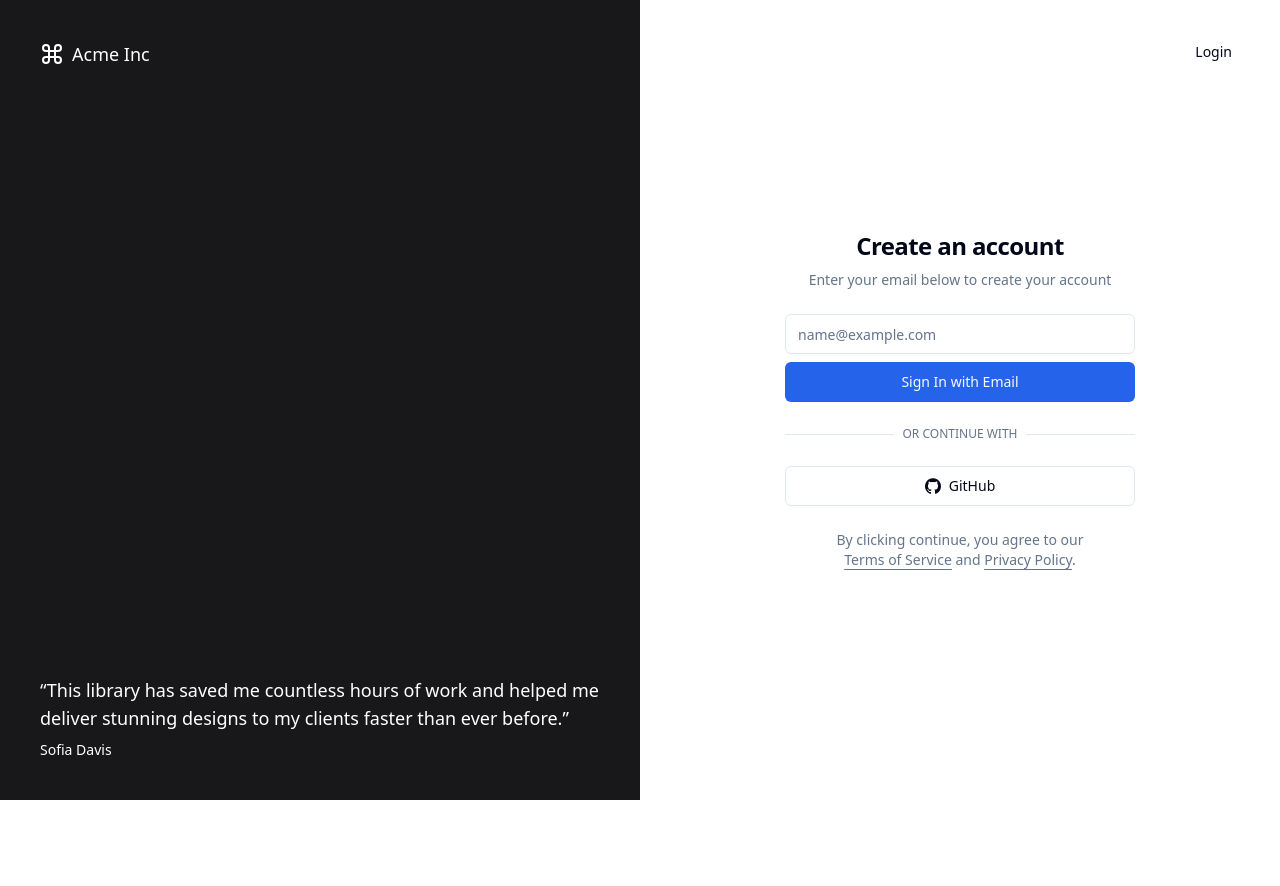
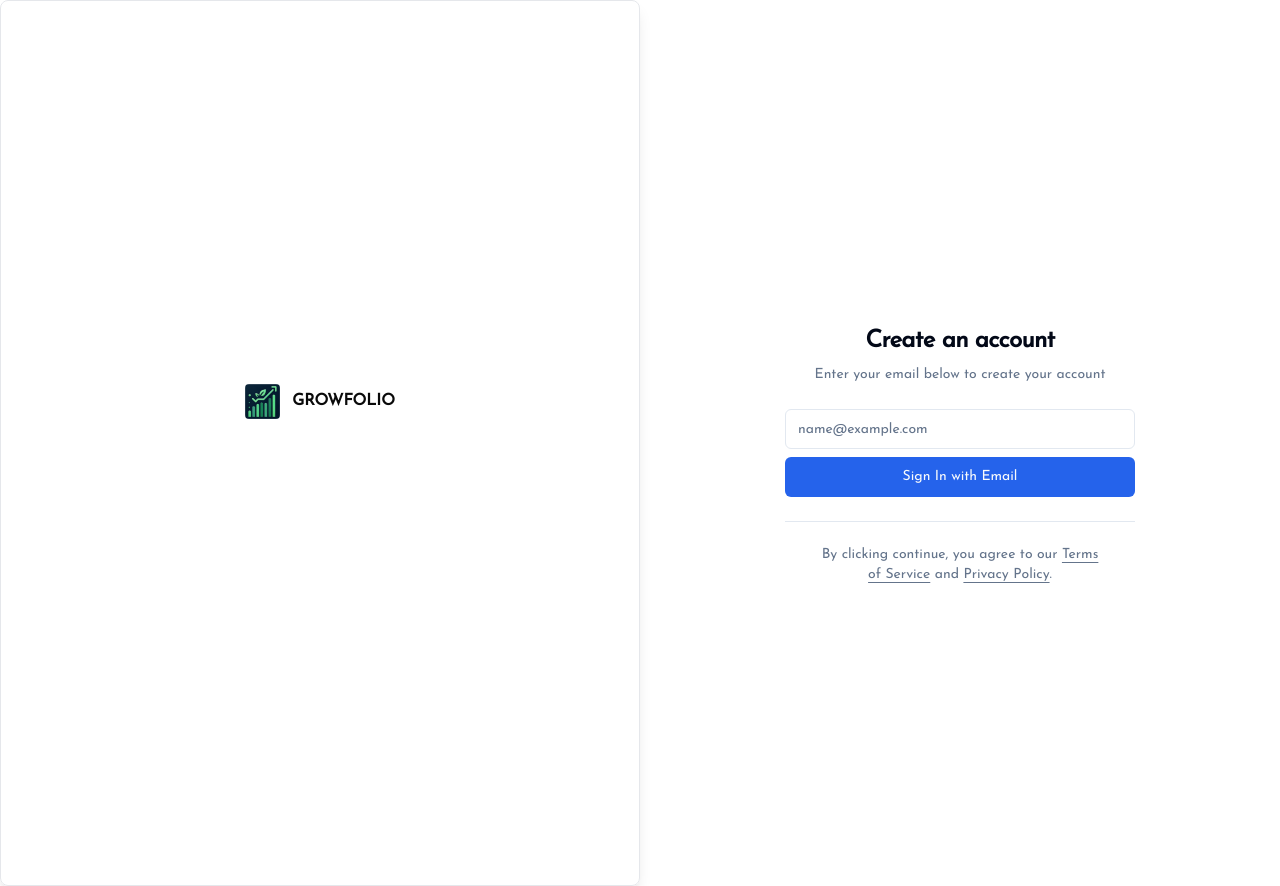
Before and after one commit to akhilvc10/portfolio-tracker-dh, a React (Vite) app: page /login in a window 1280 px wide. Before the commit the page ends 800 px from the top, so only its background shows below. Built offline with nearby package versions, Linux system fonts and the light colour scheme.

Commit message:
fix(): added login / logout functionality (mock)

```diff
--- a/src/App.tsx
+++ b/src/App.tsx
@@ -6,9 +6,11 @@ import NoMatch from "./pages/NoMatch";
 import ProfilePage from "./pages/ProfilePage";
 import LoginPage from "./pages/LoginPage";
 import UnAuthLayout from "./layouts/UnAuthLayout";
+import { useAuth } from "./hooks/useAuth";
 
 export default function App() {
-	const isLoggedIn = false;
+	const { isLoggedIn } = useAuth();
+
 	return (
 		<Routes>
 			{isLoggedIn ? (
--- /dev/null
+++ b/src/components/Logo/Logo.tsx
@@ -0,0 +1,17 @@
+import logo from "@/assets/logo.png";
+import { cn } from "@/lib/utils";
+
+export default function Logo({ classNames }) {
+	return (
+		<div
+			className={cn(
+				`border-border-color gap-3 text-typography-2 dark:text-typography-2 flex items-center justify-center self-stretch whitespace-nowrap rounded-xl font-bold uppercase ${classNames}`
+			)}
+		>
+			<div className="w-[35px] h-[35px] ">
+				<img src={logo} className="w-full h-full rounded-sm" alt="" />
+			</div>
+			<p className="text-typography-2 font-primary">GrowFolio</p>
+		</div>
+	);
+}
--- a/src/components/Navbar/Navbar.tsx
+++ b/src/components/Navbar/Navbar.tsx
@@ -5,9 +5,9 @@ import { Dialog, DialogContent } from "@/components/ui/dialog";
 import { Button } from "@/components/ui/button";
 import { useState } from "react";
 
-import logo from "@/assets/logo.png";
 import { ProfileDropDown } from "../ProfileDropDown/ProfileDropDown";
 import ThemeSwitch from "../ThemeSwitch/ThemeSwitch";
+import Logo from "../Logo/Logo";
 interface NavLink {
 	id: number;
 	url: string;
@@ -45,12 +45,7 @@ export default function Navbar({ links }: { links: Array<NavLink> }) {
 	return (
 		<header className="bg-card-bg flex justify-center text-center text-sm capitalize leading-tight tracking-tight font-primary">
 			<nav className="border-b-border-color flex w-full items-center justify-between border-b border-solid px-9 py-4 max-md:max-w-full max-md:flex-wrap max-md:px-5">
-				<div className="border-border-color gap-3 text-typography-2 dark:text-typography-2 flex items-center justify-center self-stretch whitespace-nowrap rounded-xl font-bold uppercase">
-					<div className="w-[35px] h-[35px] ">
-						<img src={logo} className="w-full h-full rounded-sm" alt="" />
-					</div>
-					<p className="text-typography-2 font-primary">GrowFolio</p>
-				</div>
+				<Logo classNames="" />
 				<div className="text-typography-1 my-auto flex justify-between gap-5 self-stretch max-md:max-w-full max-md:flex-wrap">
 					<ul className="hidden w-full justify-center space-x-3 lg:flex text-typography-1 font-primary">
 						<li>
--- a/src/components/ProfileDropDown/ProfileDropDown.tsx
+++ b/src/components/ProfileDropDown/ProfileDropDown.tsx
@@ -8,12 +8,19 @@ import {
 	DropdownMenuSeparator,
 	DropdownMenuTrigger
 } from "@/components/ui/dropdown-menu";
+import { useAuth } from "@/hooks/useAuth";
 
 export function ProfileDropDown() {
 	const navigate = useNavigate();
+	const { logout } = useAuth();
 
 	const onClickProfile = () => {
 		navigate("/profile");
+	};
+
+	const onClickLogoutHandler = () => {
+		navigate("/");
+		logout();
 	};
 
 	return (
@@ -31,7 +38,9 @@ export function ProfileDropDown() {
 				<DropdownMenuLabel>My Account</DropdownMenuLabel>
 				<DropdownMenuItem onClick={onClickProfile}>Profile</DropdownMenuItem>
 				<DropdownMenuSeparator />
-				<DropdownMenuItem>Log out</DropdownMenuItem>
+				<DropdownMenuItem onClick={onClickLogoutHandler}>
+					Log out
+				</DropdownMenuItem>
 			</DropdownMenuContent>
 		</DropdownMenu>
 	);
--- a/src/components/UserForm/UserForm.tsx
+++ b/src/components/UserForm/UserForm.tsx
@@ -5,11 +5,15 @@ import { Button } from "../ui/button";
 import { Input } from "../ui/input";
 import { Label } from "../ui/label";
 import { Icons } from "../Icons/Icons";
+import { useAuth } from "@/hooks/useAuth";
+import { useNavigate } from "react-router-dom";
 
 interface UserAuthFormProps extends React.HTMLAttributes<HTMLDivElement> {}
 
 export function UserAuthForm({ className, ...props }: UserAuthFormProps) {
 	const [isLoading, setIsLoading] = React.useState<boolean>(false);
+	const { login } = useAuth();
+	const navigate = useNavigate();
 
 	async function onSubmit(event: React.SyntheticEvent) {
 		event.preventDefault();
@@ -19,6 +23,11 @@ export function UserAuthForm({ className, ...props }: UserAuthFormProps) {
 			setIsLoading(false);
 		}, 3000);
 	}
+
+	const navigateToDashboard = () => {
+		navigate("/");
+		login();
+	};
 
 	return (
 		<div className={cn("grid gap-6", className)} {...props}>
@@ -38,7 +47,7 @@ export function UserAuthForm({ className, ...props }: UserAuthFormProps) {
 							disabled={isLoading}
 						/>
 					</div>
-					<Button disabled={isLoading}>
+					<Button onClick={navigateToDashboard} disabled={isLoading}>
 						{isLoading && (
 							<Icons.spinner className="mr-2 h-4 w-4 animate-spin" />
 						)}
@@ -50,20 +59,7 @@ export function UserAuthForm({ className, ...props }: UserAuthFormProps) {
 				<div className="absolute inset-0 flex items-center">
 					<span className="w-full border-t" />
 				</div>
-				<div className="relative flex justify-center text-xs uppercase">
-					<span className="bg-background px-2 text-muted-foreground">
-						Or continue with
-					</span>
-				</div>
 			</div>
-			<Button variant="outline" type="button" disabled={isLoading}>
-				{isLoading ? (
-					<Icons.spinner className="mr-2 h-4 w-4 animate-spin" />
-				) : (
-					<Icons.gitHub className="mr-2 h-4 w-4" />
-				)}{" "}
-				GitHub
-			</Button>
 		</div>
 	);
 }
--- /dev/null
+++ b/src/context/AuthContext.tsx
@@ -0,0 +1,17 @@
+import { AuthContext } from "@/hooks/useAuth";
+import { useState } from "react";
+
+export const AuthProvider = ({ children }) => {
+	const [isLoggedIn, setIsLoggedIn] = useState(false);
+
+	const login = () => setIsLoggedIn(true);
+	const logout = () => setIsLoggedIn(false);
+
+	const value = {
+		isLoggedIn,
+		login,
+		logout
+	};
+
+	return <AuthContext.Provider value={value}>{children}</AuthContext.Provider>;
+};
--- /dev/null
+++ b/src/hooks/useAuth.ts
@@ -0,0 +1,7 @@
+import { createContext, useContext } from "react";
+
+export const AuthContext = createContext({});
+
+export function useAuth() {
+	return useContext(AuthContext);
+}
--- a/src/main.tsx
+++ b/src/main.tsx
@@ -4,11 +4,14 @@ import { BrowserRouter } from "react-router-dom";
 
 import "./globals.css";
 import App from "./App";
+import { AuthProvider } from "./context/AuthContext";
 
 ReactDOM.createRoot(document.getElementById("root")!).render(
 	<React.StrictMode>
 		<BrowserRouter>
-			<App />
+			<AuthProvider>
+				<App />
+			</AuthProvider>
 		</BrowserRouter>
 	</React.StrictMode>
 );
--- a/src/pages/LoginPage.tsx
+++ b/src/pages/LoginPage.tsx
@@ -1,53 +1,13 @@
+import Logo from "@/components/Logo/Logo";
 import { UserAuthForm } from "@/components/UserForm/UserForm";
-import { buttonVariants } from "@/components/ui/button";
-import { cn } from "@/lib/utils";
 import { Link } from "react-router-dom";
 
 export default function LoginPage() {
 	return (
 		<>
-			<div className="md:hidden">
-				{/* <Image
-          src="/examples/authentication-light.png"
-          width={1280}
-          height={843}
-          alt="Authentication"
-          className="block dark:hidden"
-        />
-        <Image
-          src="/examples/authentication-dark.png"
-          width={1280}
-          height={843}
-          alt="Authentication"
-          className="hidden dark:block"
-        /> */}
-			</div>
-			<div className="container relative hidden h-[800px] flex-col items-center justify-center md:grid lg:max-w-none lg:grid-cols-2 lg:px-0">
-				<Link
-					className={cn(
-						buttonVariants({ variant: "ghost" }),
-						"absolute right-4 top-4 md:right-8 md:top-8"
-					)}
-				>
-					Login
-				</Link>
-				<div className="relative hidden h-full flex-col bg-muted p-10 text-white lg:flex dark:border-r">
-					<div className="absolute inset-0 bg-zinc-900" />
-					<div className="relative z-20 flex items-center text-lg font-medium">
-						<svg
-							xmlns="http://www.w3.org/2000/svg"
-							viewBox="0 0 24 24"
-							fill="none"
-							stroke="currentColor"
-							strokeWidth="2"
-							strokeLinecap="round"
-							strokeLinejoin="round"
-							className="mr-2 h-6 w-6"
-						>
-							<path d="M15 6v12a3 3 0 1 0 3-3H6a3 3 0 1 0 3 3V6a3 3 0 1 0-3 3h12a3 3 0 1 0-3-3" />
-						</svg>
-						Acme Inc
-					</div>
+			<div className="container font-primary relative h-screen flex-col items-center justify-center md:grid lg:max-w-none lg:grid-cols-2 lg:px-0">
+				<div className="relative hidden h-full flex-col text-white lg:flex dark:border-r bg-white bg-opacity-10 backdrop-blur-lg border border-gray-200 shadow-lg rounded-lg">
+					<Logo classNames="items-center justify-center h-screen" />
 					<div className="relative z-20 mt-auto">
 						<blockquote className="space-y-2">
 							<p className="text-lg">
@@ -59,8 +19,10 @@ export default function LoginPage() {
 						</blockquote>
 					</div>
 				</div>
-				<div className="lg:p-8">
-					<div className="mx-auto flex w-full flex-col justify-center space-y-6 sm:w-[350px]">
+				<div className="h-full">
+					<div className="mx-auto flex w-full h-full flex-col justify-center space-y-6 sm:w-[350px]">
+						<Logo classNames="items-center justify-center mb-10 md:hidden" />
+
 						<div className="flex flex-col space-y-2 text-center">
 							<h1 className="text-2xl font-semibold tracking-tight">
 								Create an account
```
Also changed, not shown: src/globals.css (line endings or trailing spaces).
